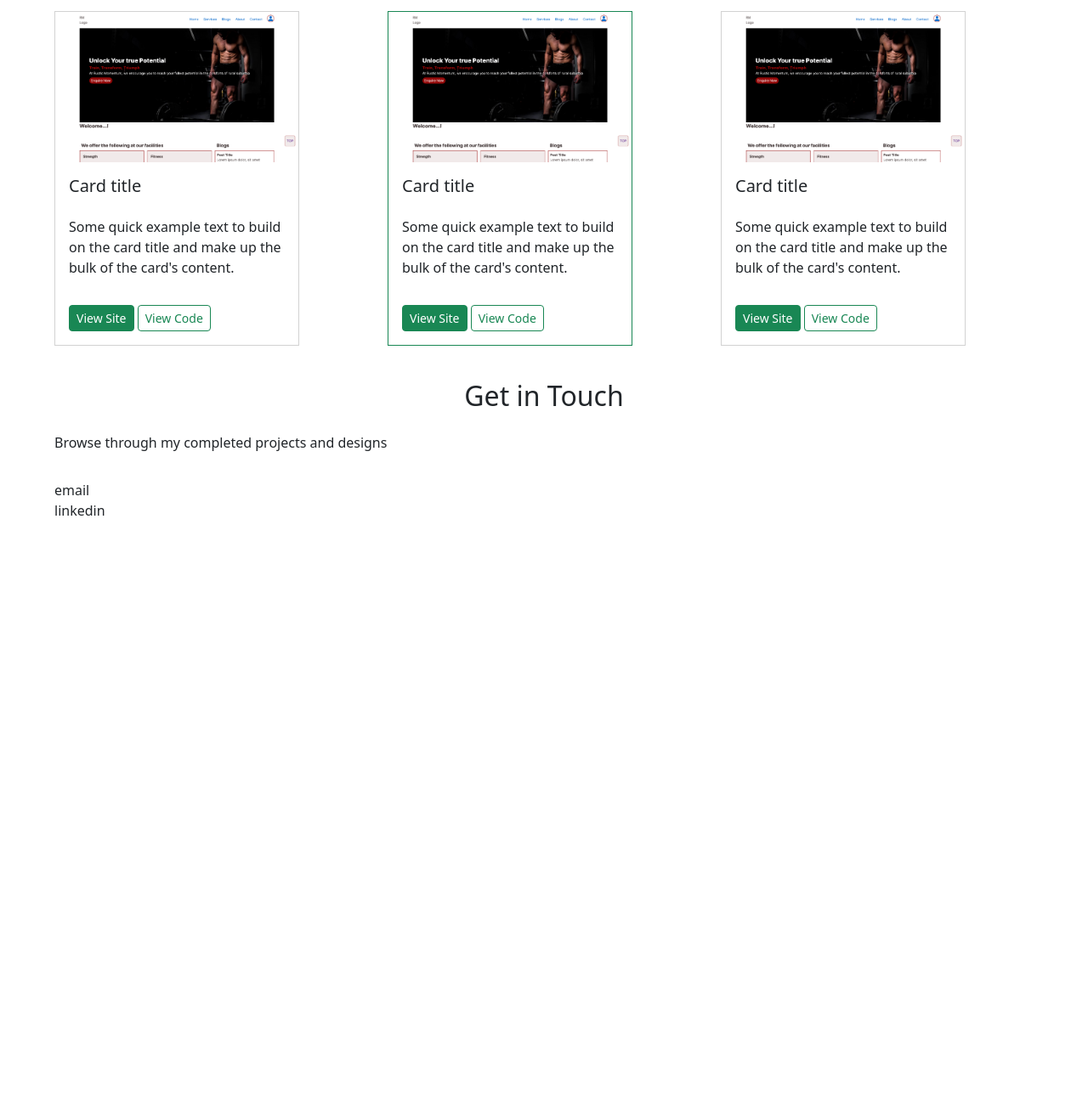
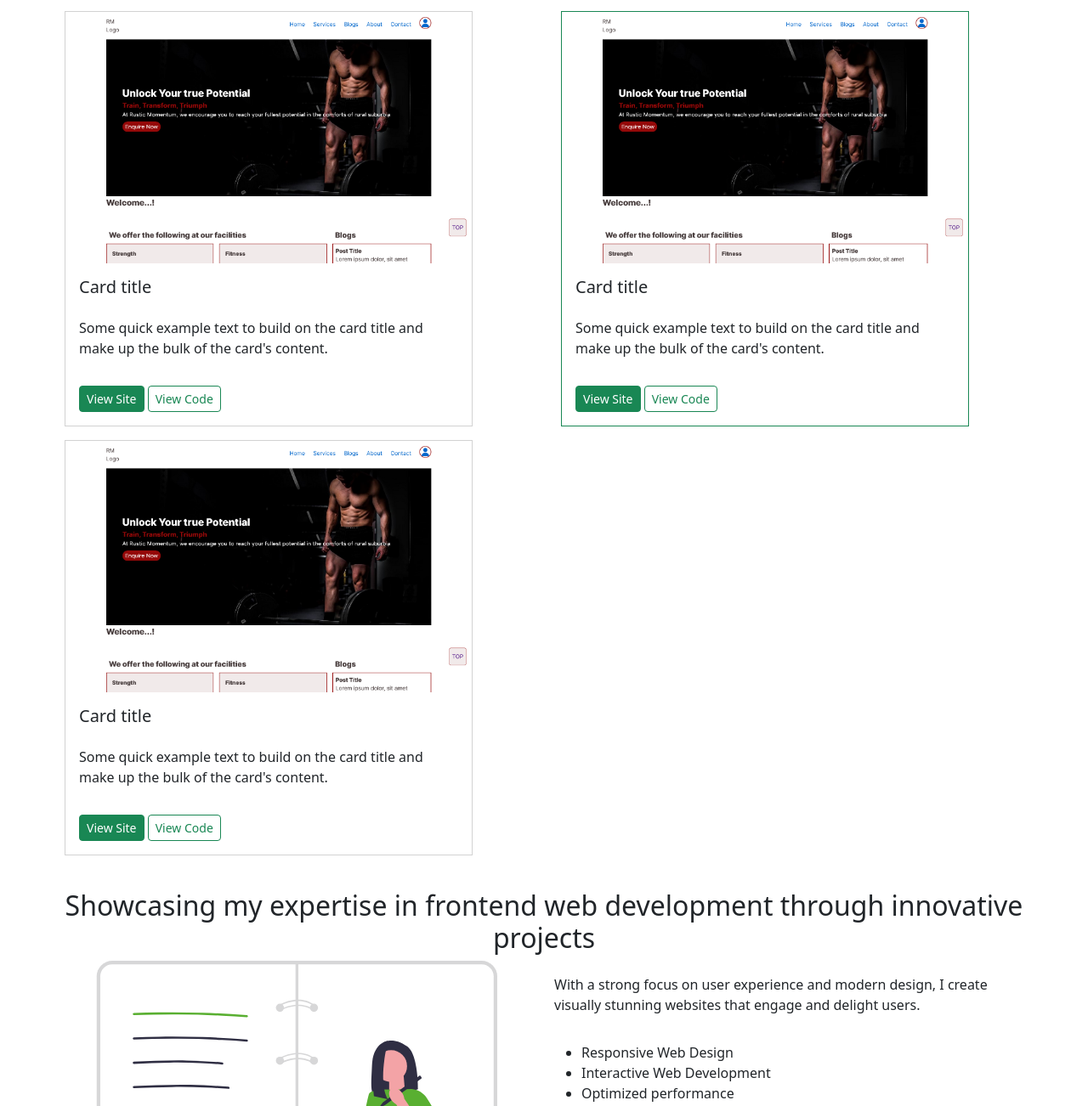
Before and after one commit to teddy-wests1de/portfolio, a website built with Parcel: page index.html in a window 1280 px wide. Shown: the part 784-2086 px from the top of the page at 85% size. Before the commit the page ends 1437 px from the top, so only its background shows below. Built offline with nearby package versions, Linux system fonts and the light colour scheme.

Commit message:
Adding Experience & Skills Sections.

```diff
--- a/index.html
+++ b/index.html
@@ -108,10 +108,10 @@
           </div>
         </section>
         <section class="section row" id="profile">
-          <h2 class="section-title>
-            <span class="highlight-orange">Crafting</span> Engaging and
-            Intuitive
-            <span class="highlight-orange">Digital Experiences</span>
+          <h2 class="section-title">
+            Crafting
+            <span class="highlight-orange"> Egaging and Intuitive</span>
+            Digital Experiences
           </h2>
           <div class="container col-lg">
             <h4>
@@ -142,8 +142,9 @@
           <p class="headline">
             Browse through my completed projects and designs
           </p>
+          <div class="projects-grid">
             <div class="container col-lg">
-            <div class="card rounded-0" style="width: 18rem">
+              <div class="card rounded-0">
                 <img
                   src="./src/img/Rustic-Momentum-Desktop.png"
                   class="card-img-top rounded-0"
@@ -152,16 +153,18 @@
                 <div class="card-body">
                   <h5 class="card-title">Card title</h5>
                   <p class="card-text">
-                  Some quick example text to build on the card title and make up
-                  the bulk of the card's content.
+                    Some quick example text to build on the card title and make
+                    up the bulk of the card's content.
                   </p>
                   <a href="#" class="btn btn-success btn-sm">View Site</a>
-                <a href="#" class="btn btn-outline-success btn-sm">View Code</a>
+                  <a href="#" class="btn btn-outline-success btn-sm"
+                    >View Code</a
+                  >
                 </div>
               </div>
             </div>
             <div class="container col-lg">
-            <div class="card rounded-0 border-success" style="width: 18rem">
+              <div class="card rounded-0 border-success">
                 <img
                   src="./src/img/Rustic-Momentum-Desktop.png"
                   class="card-img-top rounded-0"
@@ -170,16 +173,18 @@
                 <div class="card-body">
                   <h5 class="card-title">Card title</h5>
                   <p class="card-text">
-                  Some quick example text to build on the card title and make up
-                  the bulk of the card's content.
+                    Some quick example text to build on the card title and make
+                    up the bulk of the card's content.
                   </p>
                   <a href="#" class="btn btn-success btn-sm">View Site</a>
-                <a href="#" class="btn btn-outline-success btn-sm">View Code</a>
+                  <a href="#" class="btn btn-outline-success btn-sm"
+                    >View Code</a
+                  >
                 </div>
               </div>
             </div>
             <div class="container col-lg">
-            <div class="card rounded-0" style="width: 18rem">
+              <div class="card rounded-0">
                 <img
                   src="./src/img/Rustic-Momentum-Desktop.png"
                   class="card-img-top rounded-0"
@@ -188,26 +193,54 @@
                 <div class="card-body">
                   <h5 class="card-title">Card title</h5>
                   <p class="card-text">
-                  Some quick example text to build on the card title and make up
-                  the bulk of the card's content.
+                    Some quick example text to build on the card title and make
+                    up the bulk of the card's content.
                   </p>
                   <a href="#" class="btn btn-success btn-sm">View Site</a>
-                <a href="#" class="btn btn-outline-success btn-sm">View Code</a>
+                  <a href="#" class="btn btn-outline-success btn-sm"
+                    >View Code</a
+                  >
+                </div>
               </div>
             </div>
           </div>
         </section>
         <section class="section row" id="contact">
-          <h2 class="section-title">Get in Touch</h2>
+          <h2 class="section-title">
+            Showcasing my expertise in frontend web development through
+            innovative projects
+          </h2>
+          <div class="container col-lg">
+            <img src="./src/img/notebook_img.svg" alt="" />
+          </div>
+          <div class="container col-lg">
             <p class="headline">
-            Browse through my completed projects and designs
+              With a strong focus on user experience and modern design, I create
+              visually stunning websites that engage and delight users.
             </p>
-          <div class="container col-lg">
-            <div class="row">
-              <span>email</span><span>linkedin</span>
+            <ul>
+              <li>Responsive Web Design</li>
+              <li>Interactive Web Development</li>
+              <li>Optimized performance</li>
+            </ul>
           </div>
+
+          <!-- <div class="container col-lg">
+            <div class="row"><span>email</span><span>linkedin</span></div>
           </div>
           <div class="container col-lg"></div>
+          <div class="container col-lg"></div> -->
+        </section>
+        <section class="section row" id="skills">
+          <div class="container col-lg">
+            <p>Experienced</p>
+            <h2 class="section-title">Skills and Technologies</h2>
+            <p>
+              As a frontend web developer, I have honed my skills and become
+              proficient in various key technologies. I am well-versed in HTML,
+              CSS, JavaScript, and responsive design.
+            </p>
+          </div>
           <div class="container col-lg"></div>
         </section>
       </main>
--- a/style.css
+++ b/style.css
@@ -49,6 +49,18 @@ h2 {
 p {
   padding: 1rem 0;
 }
-/* #projects p {
-  text-align: center;
-} */
+.projects-grid {
+  display: grid;
+  grid-template-columns: repeat(3);
+  gap: 1rem;
+
+  @media (width > 600px) {
+    grid-template-columns: auto auto;
+  }
+}
+.card {
+  min-width: 300px;
+  @media (width > 768px) {
+    max-width: 480px;
+  }
+}
```
Also changed, not shown: dist/index.html, dist/notebook_img.40d2609a.svg (added), src/img/applications_img.svg (added), src/img/make_it_rain.svg (added), src/img/notebook_img.svg (added), src/img/selected_boxes.svg (added), src/img/undraw_join_re_w1lh.svg (added), src/img/undraw_website_u6x8.svg (added), 2 other files. Lines whose indentation alone changed are shown as unchanged.
